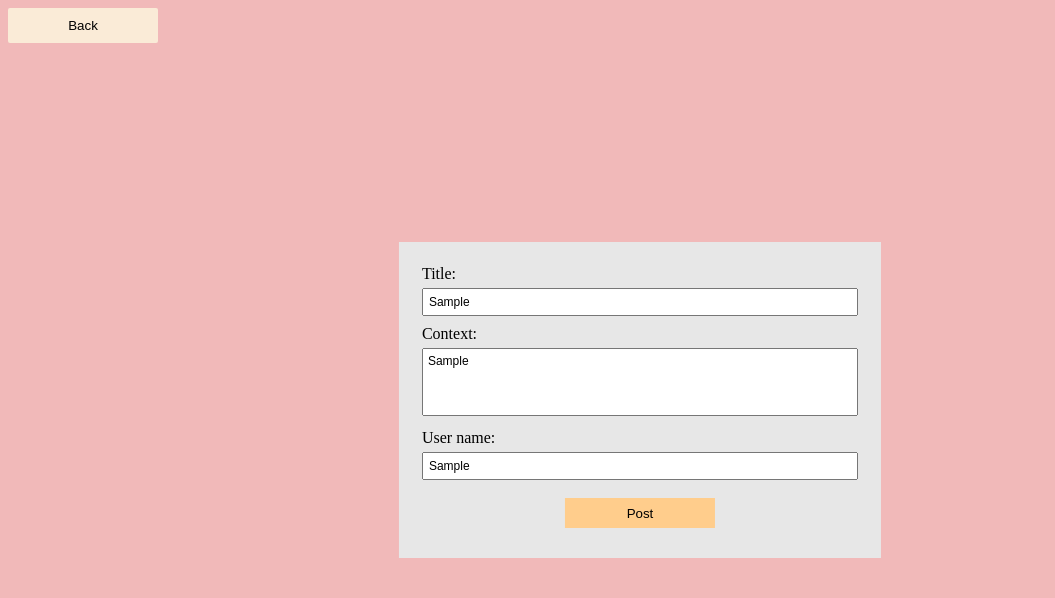
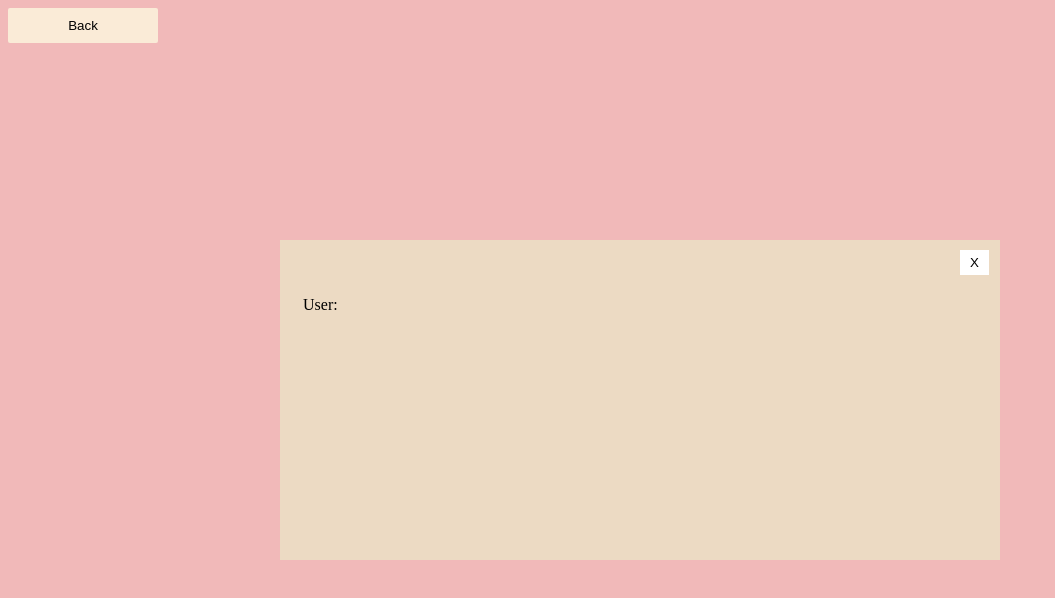
Before and after one commit to ArminasStrolys/react-application-assignment-2, a React (Create React App) app: page /new-record in a window 1280 px wide. Both pictures are taken after typing "Sample", "Sample", "Sample" into the empty fields and a click on the button "Post". Shown: the top 598 px of the page, without its empty margins (0-1055 px from the left). Built offline with nearby package versions, Linux system fonts and the light colour scheme; no server answers.

Commit message:
New form posting fully functional

```diff
--- a/src/components/newRecordForm/NewRecordForm.jsx
+++ b/src/components/newRecordForm/NewRecordForm.jsx
@@ -1,13 +1,13 @@
 import React, { useState, useEffect } from "react";
 
 const NewRecordForm = () => {
-  const [newPost, setNewPost] = useState();
+  const [newPost, setNewPost] = useState([]);
   const [visible, setVisible] = useState(true);
   const [userPost, setUserPost] = useState({
-    body:'',
-    title:'',
-    userId:''
-  })
+    body: "",
+    title: "",
+    userId: "",
+  });
 
   const handleVisibility = (e) => {
     e.preventDefault();
@@ -15,21 +15,31 @@ const NewRecordForm = () => {
   };
 
   const handleChange = (e) => {
-    console.log(e.target.value)
-  }
+    e.preventDefault();
+    setVisible(false);
+    console.log(newPost);
+  };
+
+  const handleInputChange = (e, data) => {
+    const copyNewPost = { ...userPost };
+    copyNewPost[data] = e.target.value;
+    setUserPost(copyNewPost);
+  };
 
   useEffect(() => {
     const createPost = {
-        method: 'POST',
-        headers: { 'Content-Type': 'application/json' },
-        body: JSON.stringify({  userId: userPost.userId, title: userPost.title, body: userPost.body })
+      method: "POST",
+      headers: { "Content-Type": "application/json" },
+      body: JSON.stringify({
+        userId: userPost.userId,
+        title: userPost.title,
+        body: userPost.body,
+      }),
     };
-    fetch('https://jsonplaceholder.typicode.com/posts', createPost)
-        .then(response => response.json())
-        .then(data => console.log(data));
-}, []);
-
-  console.log(newPost);
+    fetch("https://jsonplaceholder.typicode.com/posts", createPost)
+      .then((response) => response.json())
+      .then((data) => setNewPost(data));
+  }, [userPost.body, userPost.title, userPost.userId]);
 
   return (
     <div>
@@ -39,14 +49,21 @@ const NewRecordForm = () => {
         </button>
       </form>
       <>
-        <form onSubmit={(e) => e.preventDefault()} className="new-form-page">
+        <form onSubmit={handleChange} className="new-form-page">
           <div className="post">
             <table className="table">
               <tbody>
                 <tr>
                   <td>
                     <label>Title: </label>
-                    <input type="text" placeholder="Enter title here" />
+                    <input
+                      type="text"
+                      placeholder="Enter title here"
+                      required="required"
+                      onChange={(e) =>
+                        setUserPost({ ...userPost, title: e.target.value })
+                      }
+                    />
                   </td>
                 </tr>
                 <tr>
@@ -58,13 +75,22 @@ const NewRecordForm = () => {
                       rows="4"
                       cols="50"
                       placeholder="Enter context here"
+                      required="required"
+                      onChange={(e) =>
+                        setUserPost({ ...userPost, body: e.target.value })
+                      }
                     ></textarea>
                   </td>
                 </tr>
                 <tr>
                   <td>
                     <label>User name: </label>
-                    <input type="text" placeholder="Enter your name here" onChange={handleChange}/>
+                    <input
+                      type="text"
+                      required="required"
+                      placeholder="Enter your name here"
+                      onChange={(e) => handleInputChange(e, "userId")}
+                    />
                   </td>
                 </tr>
               </tbody>
@@ -88,14 +114,14 @@ const NewRecordForm = () => {
               <tbody>
                 <tr>
                   <td>
-                    <b>TITLE</b>
+                    <b>{newPost.title}</b>
                   </td>
                 </tr>
                 <tr>
-                  <td>BODY</td>
+                  <td>{newPost.body}</td>
                 </tr>
                 <tr>
-                  <td>USER</td>
+                  <td>User: {newPost.userId}</td>
                 </tr>
               </tbody>
             </table>
--- a/src/components/style/_newRecordForm.scss
+++ b/src/components/style/_newRecordForm.scss
@@ -39,27 +39,30 @@
     }
   }
 }
-.post-pop-up{
-        display: none;
+.post-pop-up {
+  word-break: break-all;
   width: 700px;
-    height: 400px;
+  height: 300px;
   color: black;
   padding: 10px;
-    background-color: $list-item-color;
+  background-color: rgb(236, 218, 195);
   position: absolute;
   top: 50%;
   left: 50%;
   transform: translate(-50%, -50%);
-    .close-window{
+  table {
+    padding: 10px;
+  }
+  .close-window {
     display: block;
-        position: absolute;
-        right: 10px;
+    position: relative;
+    left: 670px;
     padding: 5px 10px;
     background-color: white;
     border: none;
   }
-    .close-window:hover{
-        background-color: $list-item-color;
+  .close-window:hover {
+    background-color: rgb(114, 114, 114);
     cursor: pointer;
   }
 }
```
Lines whose indentation alone changed are shown as unchanged.
